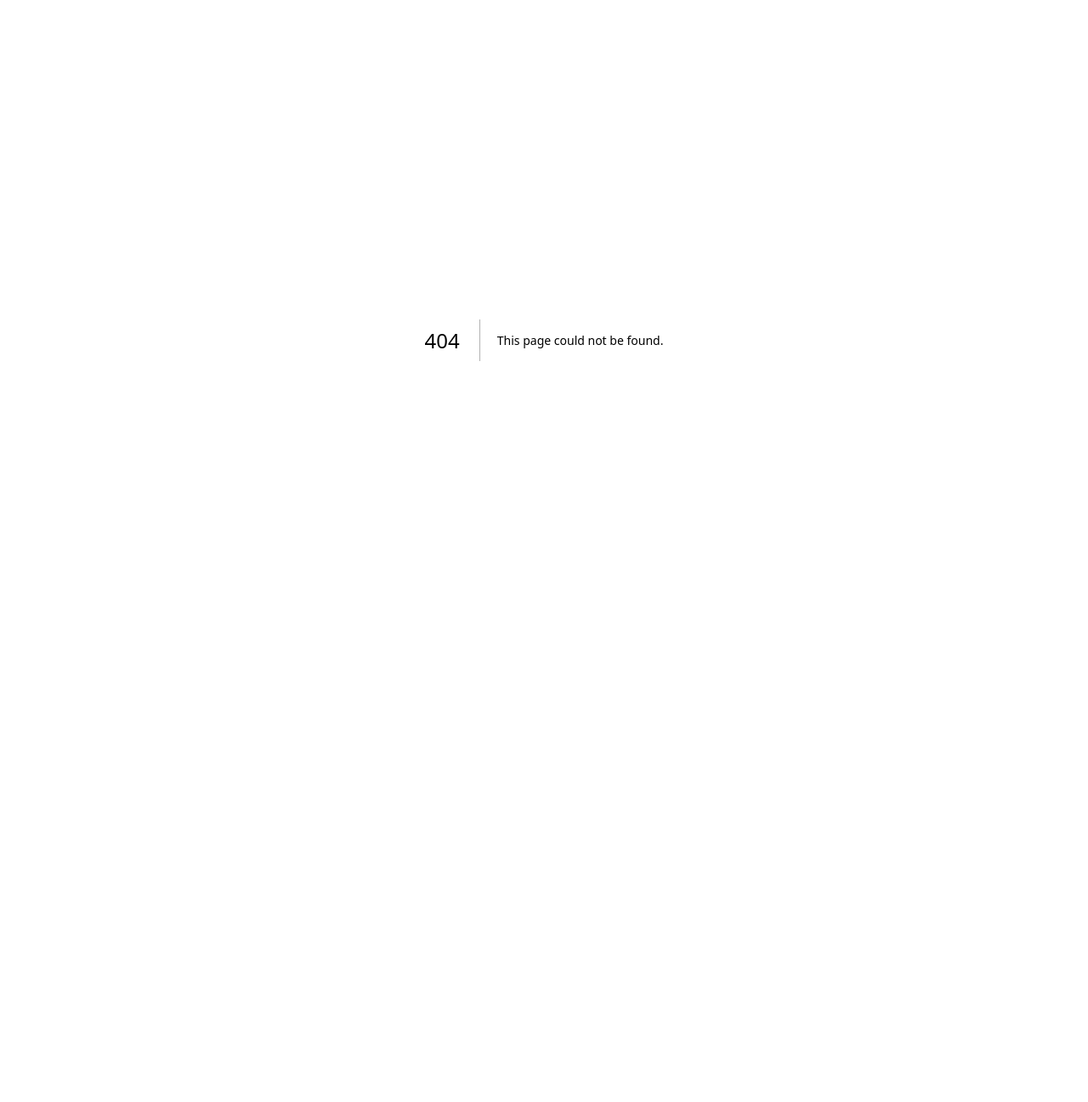
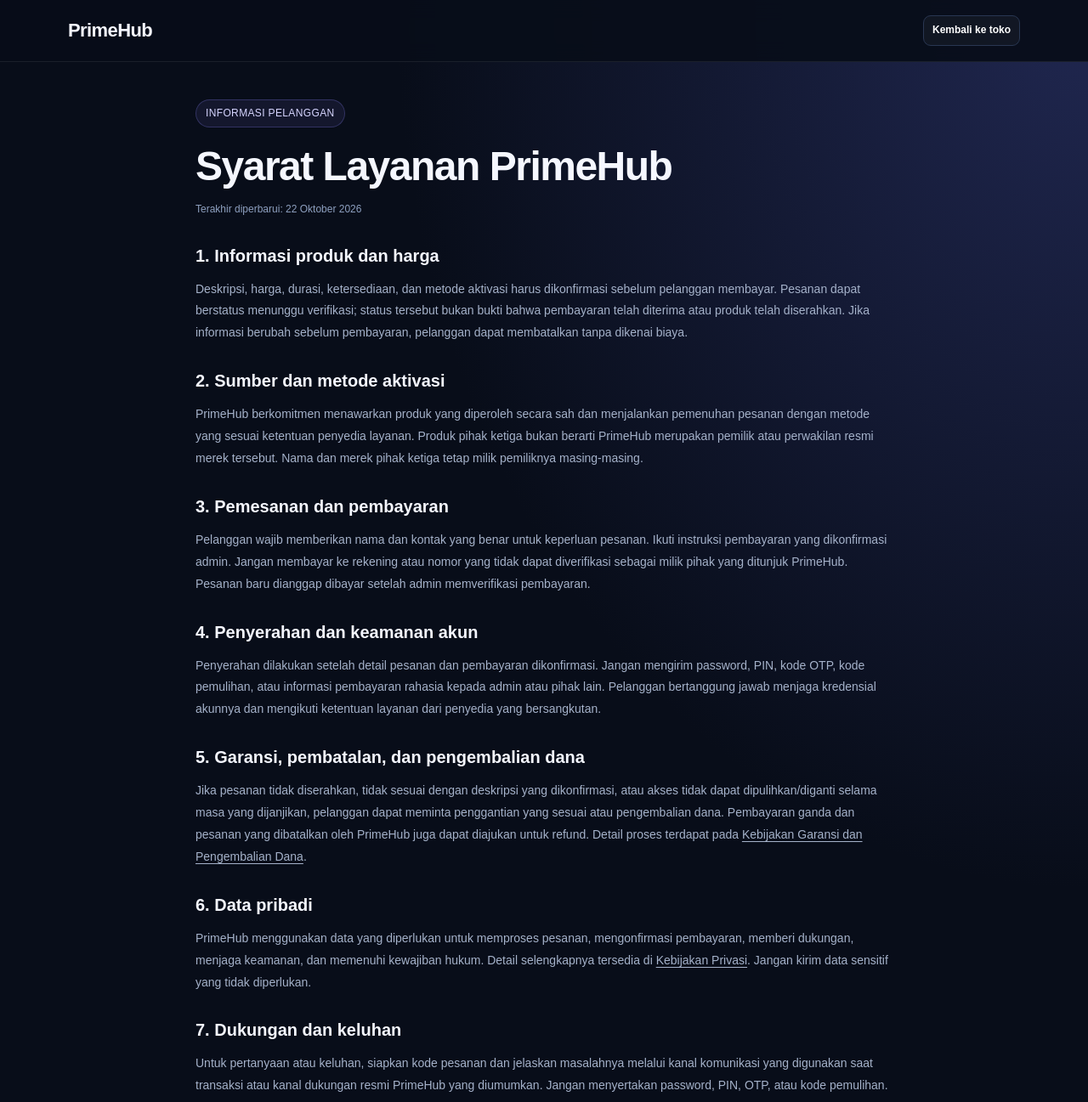
Before and after one commit to dwi-store/primehub, a Next.js app: page /primehub/syarat-ketentuan in a window 1280 px wide. Before the commit this address had no page. Shown: the top 1297 px of the page at 85% size. Before the commit the page ends 800 px from the top, so only its background shows below. Built offline with nearby package versions, Linux system fonts and the light colour scheme.

Commit message:
Add PrimeHub terms of service

```diff
--- /dev/null
+++ b/src/app/syarat-ketentuan/page.tsx
@@ -0,0 +1,37 @@
+import type { Metadata } from "next";
+
+export const metadata: Metadata = {
+  title: "Syarat Layanan — PrimeHub",
+  description: "Syarat pemesanan, pembayaran, penyerahan produk, dan dukungan pelanggan PrimeHub."
+};
+
+export default function TermsPage() {
+  return (
+    <main className="primehub-app legal-shell">
+      <header className="site-header"><div className="container nav"><a className="legal-brand" href="/primehub/">PrimeHub</a><a className="button button-secondary button-small" href="/primehub/">Kembali ke toko</a></div></header>
+      <article className="legal-document container">
+        <span className="eyebrow">INFORMASI PELANGGAN</span>
+        <h1>Syarat Layanan PrimeHub</h1>
+        <p className="legal-updated">Terakhir diperbarui: 22 Oktober 2026</p>
+        <h2>1. Informasi produk dan harga</h2>
+        <p>Deskripsi, harga, durasi, ketersediaan, dan metode aktivasi harus dikonfirmasi sebelum pelanggan membayar. Pesanan dapat berstatus menunggu verifikasi; status tersebut bukan bukti bahwa pembayaran telah diterima atau produk telah diserahkan. Jika informasi berubah sebelum pembayaran, pelanggan dapat membatalkan tanpa dikenai biaya.</p>
+        <h2>2. Sumber dan metode aktivasi</h2>
+        <p>PrimeHub berkomitmen menawarkan produk yang diperoleh secara sah dan menjalankan pemenuhan pesanan dengan metode yang sesuai ketentuan penyedia layanan. Produk pihak ketiga bukan berarti PrimeHub merupakan pemilik atau perwakilan resmi merek tersebut. Nama dan merek pihak ketiga tetap milik pemiliknya masing-masing.</p>
+        <h2>3. Pemesanan dan pembayaran</h2>
+        <p>Pelanggan wajib memberikan nama dan kontak yang benar untuk keperluan pesanan. Ikuti instruksi pembayaran yang dikonfirmasi admin. Jangan membayar ke rekening atau nomor yang tidak dapat diverifikasi sebagai milik pihak yang ditunjuk PrimeHub. Pesanan baru dianggap dibayar setelah admin memverifikasi pembayaran.</p>
+        <h2>4. Penyerahan dan keamanan akun</h2>
+        <p>Penyerahan dilakukan setelah detail pesanan dan pembayaran dikonfirmasi. Jangan mengirim password, PIN, kode OTP, kode pemulihan, atau informasi pembayaran rahasia kepada admin atau pihak lain. Pelanggan bertanggung jawab menjaga kredensial akunnya dan mengikuti ketentuan layanan dari penyedia yang bersangkutan.</p>
+        <h2>5. Garansi, pembatalan, dan pengembalian dana</h2>
+        <p>Jika pesanan tidak diserahkan, tidak sesuai dengan deskripsi yang dikonfirmasi, atau akses tidak dapat dipulihkan/diganti selama masa yang dijanjikan, pelanggan dapat meminta penggantian yang sesuai atau pengembalian dana. Pembayaran ganda dan pesanan yang dibatalkan oleh PrimeHub juga dapat diajukan untuk refund. Detail proses terdapat pada <a href="/primehub/pengembalian-dana/">Kebijakan Garansi dan Pengembalian Dana</a>.</p>
+        <h2>6. Data pribadi</h2>
+        <p>PrimeHub menggunakan data yang diperlukan untuk memproses pesanan, mengonfirmasi pembayaran, memberi dukungan, menjaga keamanan, dan memenuhi kewajiban hukum. Detail selengkapnya tersedia di <a href="/primehub/kebijakan-privasi/">Kebijakan Privasi</a>. Jangan kirim data sensitif yang tidak diperlukan.</p>
+        <h2>7. Dukungan dan keluhan</h2>
+        <p>Untuk pertanyaan atau keluhan, siapkan kode pesanan dan jelaskan masalahnya melalui kanal komunikasi yang digunakan saat transaksi atau kanal dukungan resmi PrimeHub yang diumumkan. Jangan menyertakan password, PIN, OTP, atau kode pemulihan.</p>
+        <h2>8. Perubahan ketentuan</h2>
+        <p>Ketentuan dapat diperbarui untuk mencerminkan perubahan layanan atau kewajiban hukum. Ketentuan yang berlaku untuk suatu pesanan adalah ketentuan yang ditampilkan dan dikonfirmasi saat pemesanan, dengan tetap memperhatikan hak konsumen yang diwajibkan hukum.</p>
+        <a className="button button-primary" href="/primehub/">Kembali ke PrimeHub</a>
+      </article>
+      <footer className="site-footer"><div className="container footer-bottom"><span>© 2026 PrimeHub</span><a href="/primehub/">Beranda</a><a href="/primehub/kebijakan-privasi/">Kebijakan Privasi</a><a href="/primehub/pengembalian-dana/">Pengembalian Dana</a></div></footer>
+    </main>
+  );
+}
```
